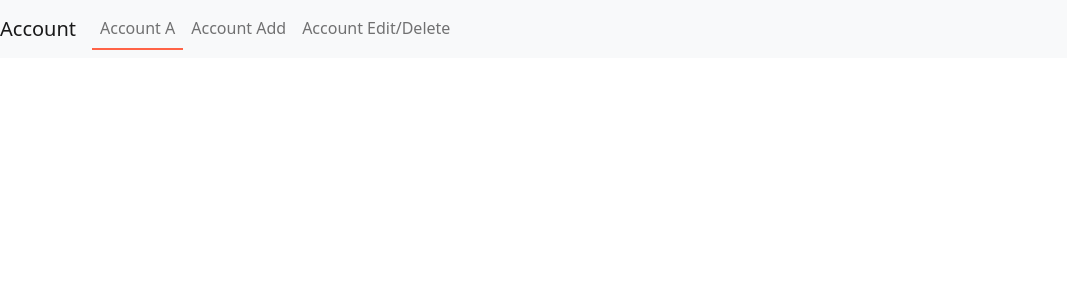
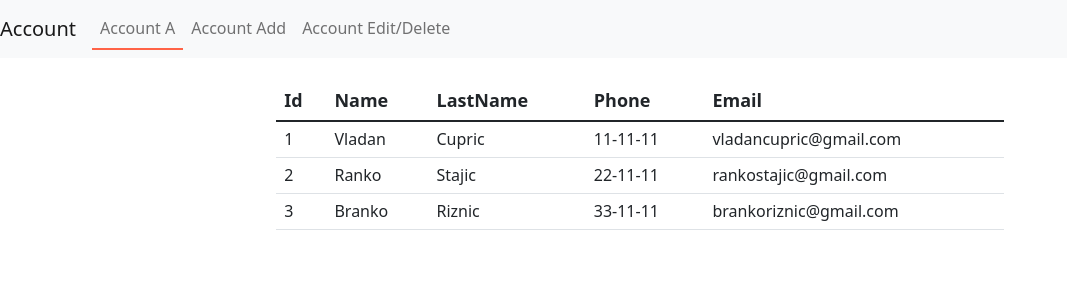
Before and after one commit to VladanStar/AccountAPPReact, a React (Create React App) app: page / in a window 1280 px wide. Shown: the top 300 px of the page, without its empty margins (0-1067 px from the left). Built offline with nearby package versions, Linux system fonts and the light colour scheme.

Commit message:
New commits Account

```diff
--- a/src/App.js
+++ b/src/App.js
@@ -1,13 +1,25 @@
 import { Component } from "react";
 import "./App.css";
 import Header from "./components/Header/Header";
-import { BrowserRouter } from "react-router-dom";
+import {Route, BrowserRouter } from "react-router-dom";
+import AccountsTable from "./components/AccountsTable/AccountsTable";
 
 class App extends Component {
+  state = {
+    accounts:[
+      {id:1, name:"Vladan",lastname:"Cupric",phone:"11-11-11", email:"vladancupric@gmail.com"},
+      {id:2, name:"Ranko",lastname:"Stajic",phone:"22-11-11", email:"rankostajic@gmail.com"},
+      {id:3, name:"Branko",lastname:"Riznic",phone:"33-11-11", email:"brankoriznic@gmail.com"}
+    ]
+  }
   render() {
     return (
       <BrowserRouter>
         <Header />
+        <Route to="/">
+          <AccountsTable accounts ={this.state.accounts} />
+
+        </Route>
       </BrowserRouter>
     );
   }
--- /dev/null
+++ b/src/components/Account/Account.js
@@ -0,0 +1,14 @@
+import React from "react";
+
+const Account = ({account})=>{
+return (
+    <tr>
+    <td>{account.id}</td>
+    <td>{account.name}</td>
+    <td>{account.lastname}</td>
+    <td>{account.phone}</td>
+    <td>{account.email}</td>
+    </tr>
+)
+};
+export default Account;
--- /dev/null
+++ b/src/components/AccountsTable/AccountsTable.css
@@ -0,0 +1,8 @@
+th {
+    font-size: 18px;
+    font-weight: bold;
+}
+td {
+    font-size: 16px;
+    font-weight: lighter;
+}
--- /dev/null
+++ b/src/components/AccountsTable/AccountsTable.js
@@ -0,0 +1,43 @@
+import React from 'react';
+import Account from '../Account/Account';
+import "./AccountsTable.css";
+
+const AccountsTable=({accounts})=> {
+
+    const allAccounts = accounts.map(account => {
+        return (
+          <Account account={account} key={account.id}/>
+        )
+    })
+    return (
+        <div className="container">
+            <div className="row">
+            <div className="col-10 offset-1">
+                <div className="display-4 m-4" >
+                <div className="row">
+                    <div className="col-10 offset-1">
+                        <table className="table">
+                            <thead>
+                                <tr>
+                                    <th>Id</th>
+                                    <th>Name</th>
+                                    <th>LastName</th>
+                                    <th>Phone</th>
+                                    <th>Email</th>
+                                </tr>
+                            </thead>
+                            <tbody>
+                              {allAccounts}
+                            </tbody>
+                        </table>
+                    </div>
+                </div>
+            </div>
+            </div>
+        </div>
+    </div>
+
+    )
+}
+
+export default AccountsTable;
```
